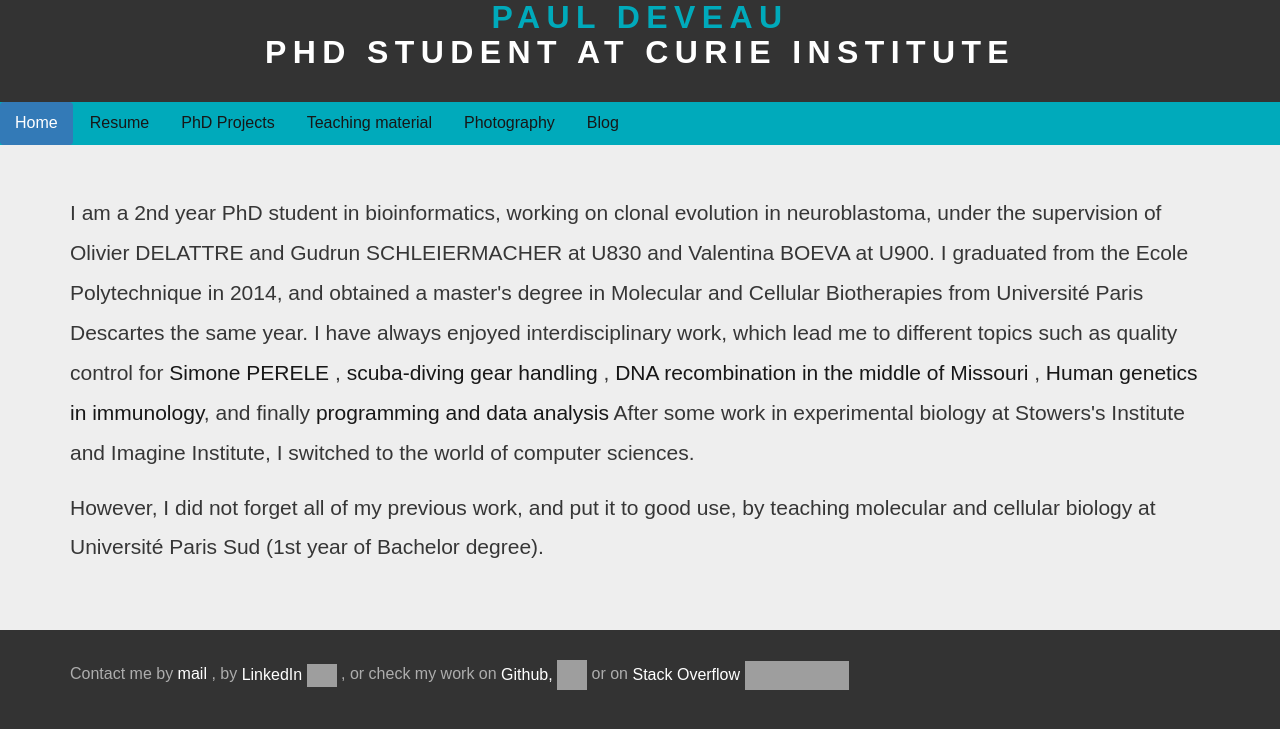
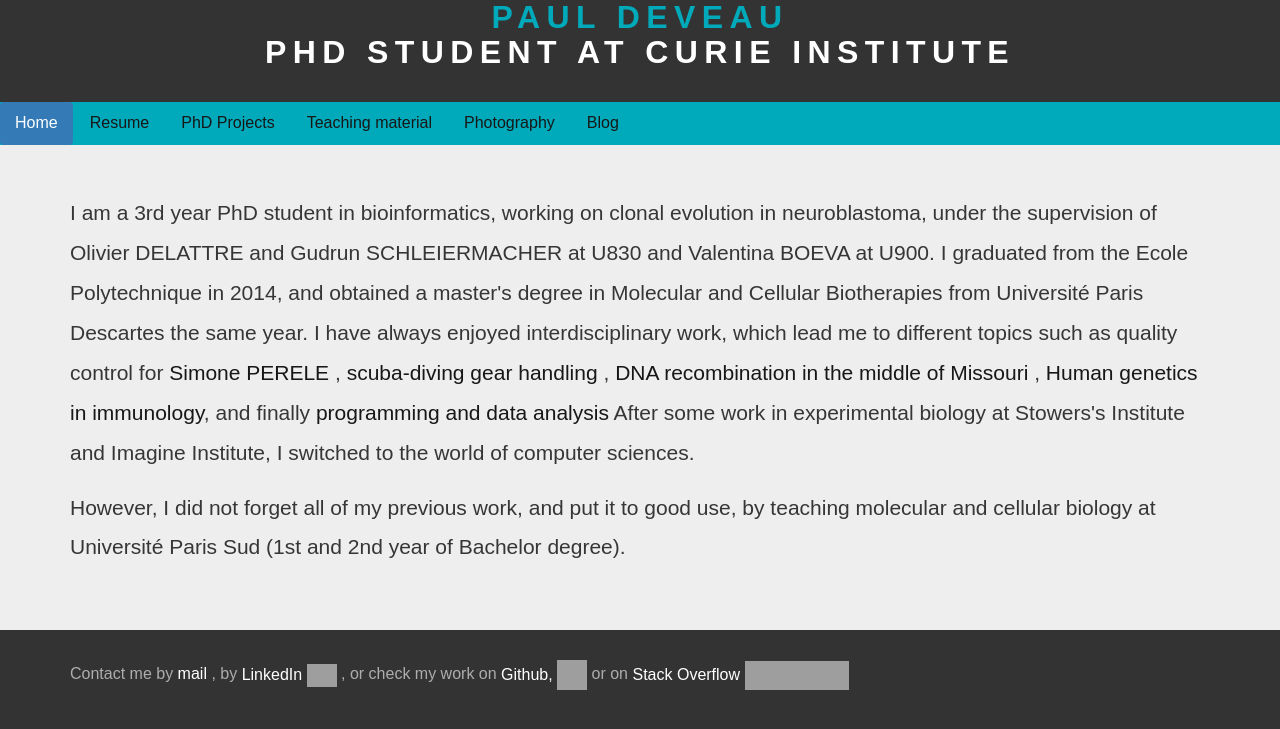
Before and after one commit to DeveauP/DeveauP.github.io, a Jekyll site: the page index.html, which Jekyll copies as it is, in a window 1280 px wide. Shown: the top 729 px of the page. Built offline with Jekyll 4.4.1, drawn with Linux system fonts in a browser that asks for light colours; nearby versions of some CDN libraries; grey boxes are pictures that could not be loaded.

Commit message:
Updated description and publications

```diff
--- a/PhD_projects.html
+++ b/PhD_projects.html
@@ -76,7 +76,7 @@
 				It reconstructs clones based on the probability to belong to a cluster relying on a binomial probability knowing the cellular prevalence of the clone,
 				the number of reads mapping this position and the number of alternative reads. For variants in hyper-diploid regions, the number of copies is selected so
 				that it maximizes the probability to belong to a clone. It has been used to infer clonal populations in <i> Clonal assessment of functional mutations in
-				cancer based on a genotype-aware method for clonal reconstruction, In Press</i></p>
+				cancer based on a genotype-aware method for clonal reconstruction, under review</i></p>
 				</li>
 				<li><p> <a href="https://github.com/sysbio-curie/ACSNMineR" >ACSNMineR </a><br>
 				Can also be found on <a href="https://cran.r-project.org/web/packages/ACSNMineR/index.html">CRAN</a> or
@@ -85,11 +85,11 @@
 				<p> ACSNMineR has been designed to facilitate computation of enrichment or depletion of pathways based on knowledge from the Atlas of Cancer Signalling Network.
 				It also eases imports of GMT files, to compute enrichment on user specific entries. It also integrates easy syntax for plots based on ggplot2. A more detailed
 				description and examples can be found in <i> Calculating Biological Module Enrichment or Depletion and Visualizing Data on Large-scale Molecular Maps with
-				ACSNMineR and RNaviCell packages, In Press </i>
+				ACSNMineR and RNaviCell packages, The R Journal, 2016</i>
 				</p>
 				</li>
 				<li><p><a href="https://github.com/DeveauP/RDevGraphlab" >DevGRaph </a><br>
-				DevGRaph is a package that is intended to ease pacakge development. It can go through R scripts and display function interactions. In addition, it can display
+				DevGRaph is a package that is intended to ease package development. It can go through R scripts and display function interactions. In addition, it can display
 				functions imported from other packages, which can be useful to list imports or when checking conflicts between imported packages. It also provides easy syntax
 				for plots.
 				</p>
--- a/index.html
+++ b/index.html
@@ -42,7 +42,7 @@
 			<div class="tab-content clearfix">
 			  <div class="tab-pane active" id="Home">
           <div class="container" id="portfolio">
-          <p>  I am a 2nd year PhD student in bioinformatics, working on clonal evolution in neuroblastoma, under the supervision of Olivier DELATTRE and Gudrun SCHLEIERMACHER at U830 and Valentina BOEVA at U900.
+          <p>  I am a 3rd year PhD student in bioinformatics, working on clonal evolution in neuroblastoma, under the supervision of Olivier DELATTRE and Gudrun SCHLEIERMACHER at U830 and Valentina BOEVA at U900.
               I graduated from the Ecole Polytechnique in 2014, and obtained a master's degree in Molecular and Cellular Biotherapies from Université Paris Descartes the same year.
 			  I have always enjoyed interdisciplinary work, which lead me to different topics such as quality control for <a href="http://fr.simone-perele.com/" >Simone PERELE </a>,
         <a href="http://www.gendarmerie.interieur.gouv.fr/cegn/Autres-pages/Centres/Centre-national-d-instruction-nautique-de-la-gendarmerie-CNING" > scuba-diving gear handling </a>,
@@ -51,7 +51,7 @@
               After some work in experimental biology at Stowers's Institute and Imagine Institute, I switched to the world of computer sciences.
             </p>
             <p>
-                However, I did not forget all of my previous work, and put it to good use, by teaching molecular and cellular biology at Université Paris Sud (1st year of Bachelor degree).
+                However, I did not forget all of my previous work, and put it to good use, by teaching molecular and cellular biology at Université Paris Sud (1st and 2nd year of Bachelor degree).
           </p>
 				</div>
       </div>
@@ -79,9 +79,14 @@
                   <p> Studying clonal heterogeneity -i.e. the different populations co-existing in a tumor - in neuroblastoma, the most common solid extra-cranial cancer of childhood.
                   Developped packages to:
                   <ul>
-                      <li> Reconstruct the different populations based on copy number alterations and variant allele frequencies of single nucleotide variants: QuantumClone </li>
+                      <li> Reconstruct the different populations based on copy number alterations and variant allele frequencies of single nucleotide variants:
+					  <a href="https://github.com/DeveauP/QuantumClone"> QuantumClone</href>. Associated publication: Deveau et al,<a href="http://biorxiv.org/content/early/2016/05/19/054346">Clonal assessment of functional variants in cancer based
+on a genotype-aware method for clonal reconstruction</a>, under review </li>
                       <br>
-                      <li> Facilitate computation of over-representation of pathways based on biological networks: ACSNMineR
+                      <li> Facilitate computation of over-representation of pathways based on biological networks:
+					  <a href="https://github.com/sysbio-curie/ACSNMineR">ACSNMineR</a>.
+					  Associated publication: Deveau et al, <a href="http://biorxiv.org/content/early/2016/07/22/064469">Calculating biological module enrichment or depletion and visualizing data on
+					  large-scale molecular maps with ACSNMineR and RNaviCell R packages</a>, The R Journal,2016 </li>
                   </ul>
                   </p>
                   <br>
@@ -91,6 +96,7 @@
                   <p>
                     Combined immunological knowledge and experimental genetics to confirm mutations detected by Whole Exome Sequencing, and predict its function.
                   </p>
+				  Associated publication: Kreins et al, <a href="http://jem.rupress.org/content/212/10/1641.long">Human TYK2 deficiency: Mycobacterial and viral infections without hyper-IgE syndrome</a>, J Exp Med, 2015
                   <br>
                   <h3> <strong> April. 2012 - August 2012 : Intern at Stowers Institute, Kansas City, MO, USA </strong> <h3>
                   <p> Supervised by P. QIAN, laboratory of Linheng LI </p>
@@ -150,13 +156,13 @@
                     <h2 style="color:black">Skills</h2>
                     <h4>Programming</h4>
                     <div class="meter blue">
-                      <span style="width: 90%"><span>R</span></span>
+                      <span style="width: 99%"><span>R</span></span>
                     </div>
                     <div class="meter sunflower">
-                      <span style="width: 60%"><span>Python</span></span>
+                      <span style="width: 80%"><span>Python</span></span>
                     </div>
                     <div class="meter wisteria">
-                      <span style="width: 70%"><span>Machine learning</span></span>
+                      <span style="width: 95%"><span>Machine learning</span></span>
                     </div>
                     <div class="meter midnight">
                       <span style="width: 50%"><span>html/CSS</span></span>
@@ -167,10 +173,10 @@
                     <br>
                     <h4>Genomic</h4>
                     <div class="meter carrot">
-                      <span style="width: 80%"><span>Variant calling</span></span>
+                      <span style="width: 90%"><span>Variant calling</span></span>
                     </div>
                     <div class="meter pomengrate">
-                      <span style="width: 50%"><span>Sequencing</span></span>
+                      <span style="width: 75%"><span>Sequencing</span></span>
                     </div>
                     <br>
                     <h4>Languages </h4>
@@ -181,7 +187,7 @@
                         <span style="width: 35%"><span>Spanish</span></span>
                       </div>
                     <div class="meter asbestos">
-                      <span style="width: 95%"><span>French</span></span>
+                      <span style="width: 100%"><span>French</span></span>
                     </div>
                   </div>
                   <hr>
```
Also changed, not shown: _posts/2017-22-1-ML_exercises_1_files/figure-markdown_github/plot-1.png (added).
